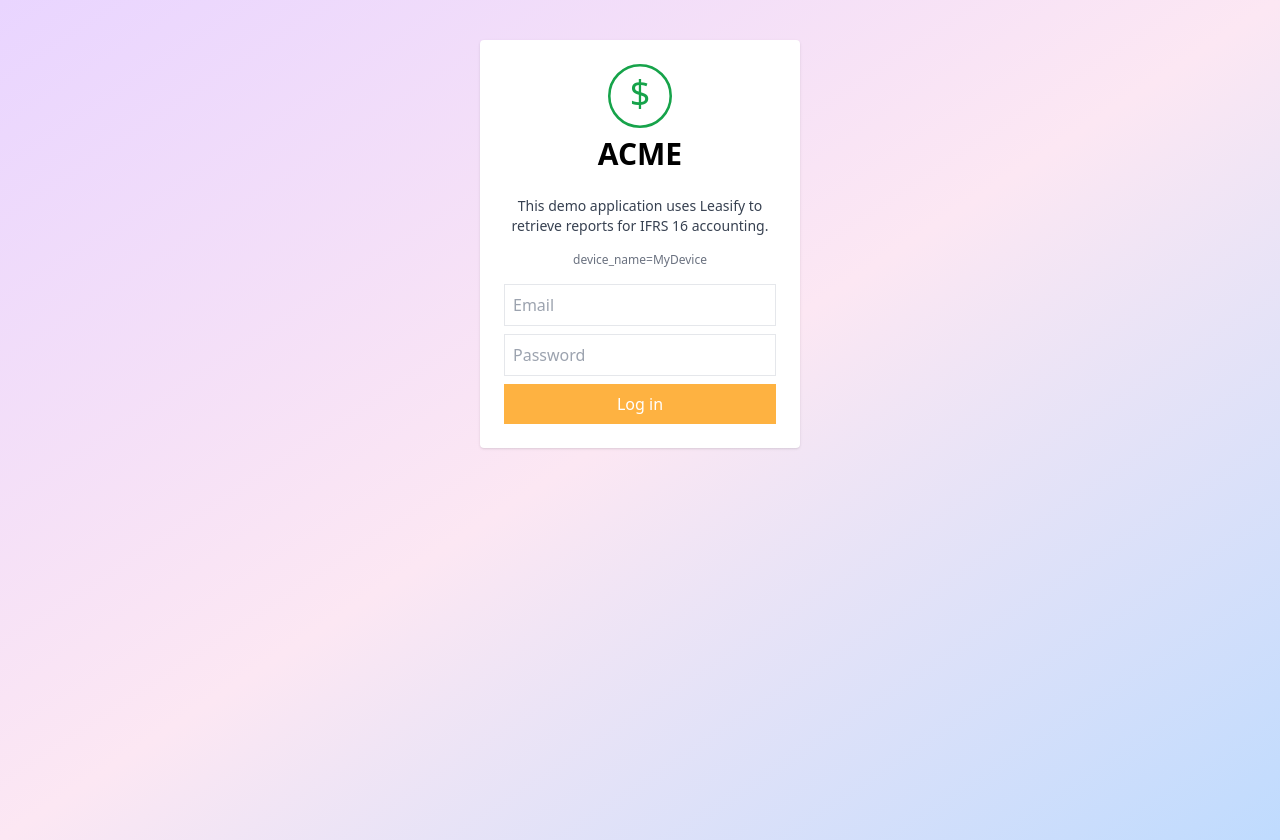
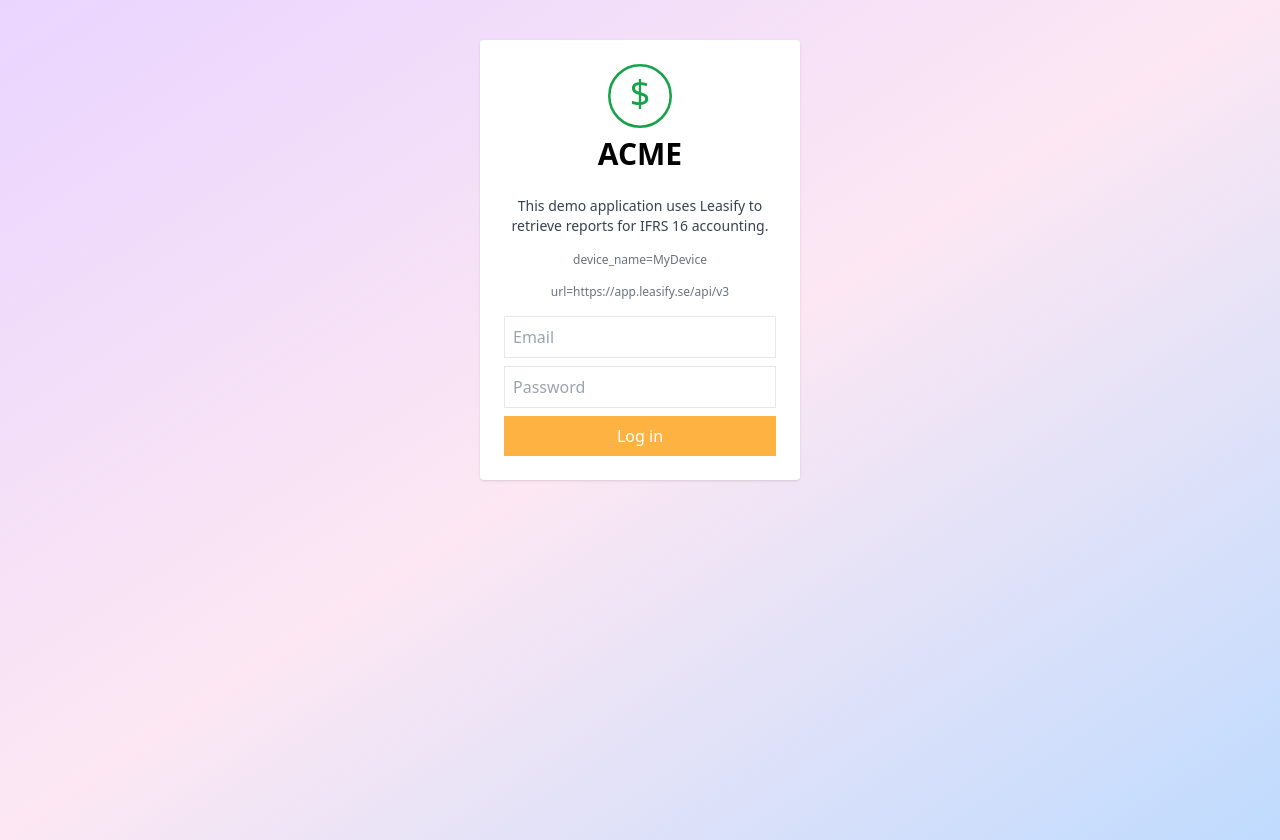
Before and after one commit to leasify/report-tester, a React (Vite) app: page / in a window 1280 px wide. Built offline with nearby package versions, Linux system fonts and the light colour scheme; no server answers; the HTML template or start-up script is replaced by a standard one.

Commit message:
Load env vars from .env and show API url

```diff
--- a/package.json
+++ b/package.json
@@ -15,15 +15,16 @@
     "type": "module",
     "dependencies": {
         "axios": "^1.6.7",
+        "dotenv": "^16.6.1",
         "react": "^18.2.0",
         "react-dom": "^18.2.0"
     },
     "devDependencies": {
+        "@vitejs/plugin-react": "^4.0.0",
+        "autoprefixer": "^10.4.14",
         "axios-mock-adapter": "^2.1.0",
         "jest": "^29.6.4",
         "jest-environment-jsdom": "^30.0.0",
-        "@vitejs/plugin-react": "^4.0.0",
-        "autoprefixer": "^10.4.14",
         "postcss": "^8.4.24",
         "tailwindcss": "^3.3.3",
         "vite": "^4.4.9"
--- a/src/components/LoginForm.jsx
+++ b/src/components/LoginForm.jsx
@@ -8,6 +8,10 @@
     import.meta?.env?.DEVICE_NAME ||
     (typeof process !== 'undefined' ? process.env.DEVICE_NAME : undefined) ||
     'ACME';
+  const apiBase =
+    import.meta?.env?.API_BASE_URL ||
+    (typeof process !== 'undefined' ? process.env.API_BASE_URL : undefined) ||
+    'https://app.leasify.se/api/v3';
 
   const handleSubmit = async (e) => {
     e.preventDefault();
@@ -53,6 +57,9 @@
           device_name={deviceName}
         </p>
       )}
+      {apiBase && (
+        <p className="mb-4 text-center text-xs text-gray-500">url={apiBase}</p>
+      )}
       <form onSubmit={handleSubmit} autoComplete="on" className="space-y-2">
         <input
           type="email"
--- a/vite.config.js
+++ b/vite.config.js
@@ -1,5 +1,8 @@
 import { defineConfig } from 'vite';
 import react from '@vitejs/plugin-react';
+import { config as loadEnv } from 'dotenv';
+
+loadEnv();
 
 export default defineConfig({
   plugins: [react()],
```
Also changed, not shown: 1 other file (tests, documents, lock files or other folders).
